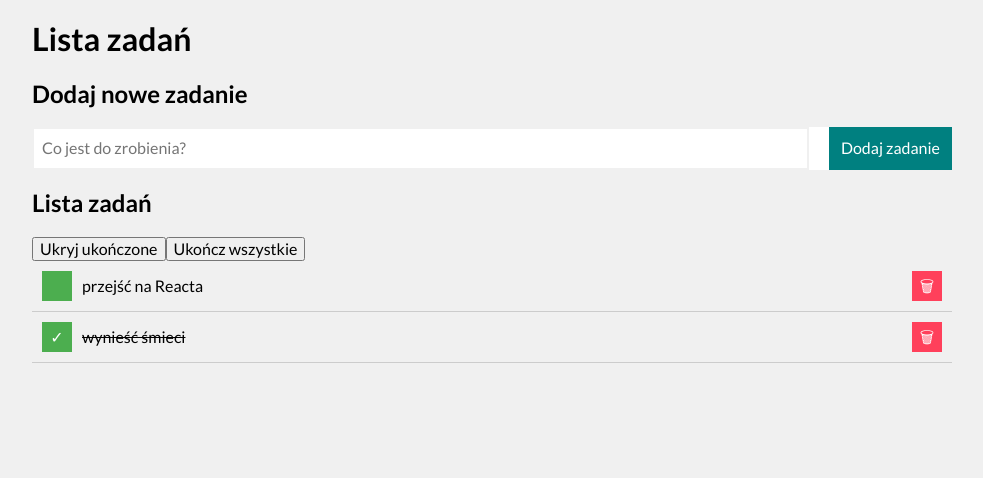
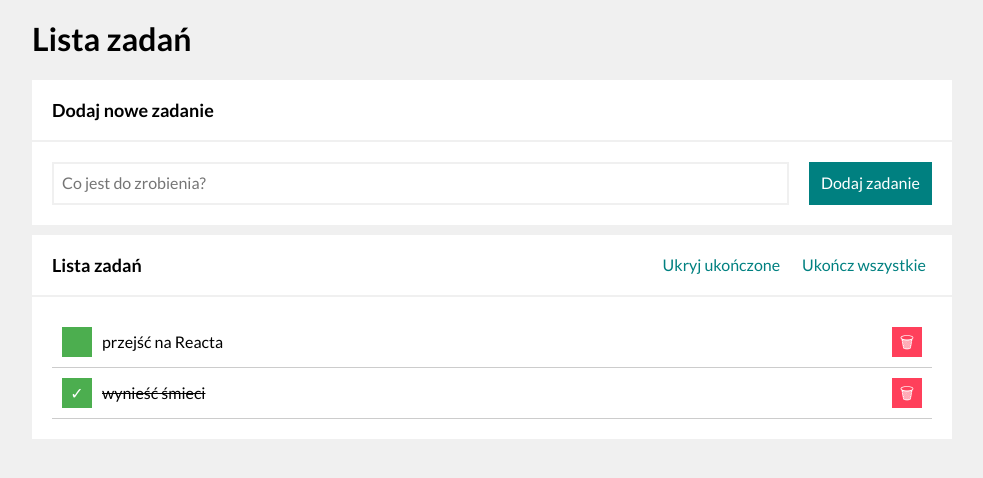
Before and after one commit to przema/todos-list-react, a React (Create React App) app: page / in a window 1280 px wide. Shown: the top 478 px of the page, without its empty margins (148-1131 px from the left). Built offline with nearby package versions, Linux system fonts and the light colour scheme.

Commit message:
destructuring props

```diff
--- a/src/Buttons/index.js
+++ b/src/Buttons/index.js
@@ -1,15 +1,15 @@
 import React from "react";
 import "./style.css";
 
-const Buttons = (props) => (
-    <div className="container__buttons">
-        {props.tasks.length > 0 && (
+const Buttons = ({ tasks, hideTasksDone }) => (
+    <div className="buttons">
+        {tasks.length > 0 && (
             <>
-                <button className="containerButtons__button">
-                    {props.hideTasksDone ? "Pokaż" : "Ukryj"} ukończone
+                <button className="buttons__button">
+                    {hideTasksDone ? "Pokaż" : "Ukryj"} ukończone
                 </button>
-                <button className="containerButtons__button"
-                    disabled={props.tasks.every(({ done }) => done)}>
+                <button className="buttons__button"
+                    disabled={tasks.every(({ done }) => done)}>
                     Ukończ wszystkie
                 </button>
             </>
--- a/src/List/index.js
+++ b/src/List/index.js
@@ -1,11 +1,11 @@
 import React from "react";
 import "./style.css";
 
-const List = (props) => (
+const List = ({ tasks, hideDoneTasks }) => (
     <ul className="list">
-        {props.tasks.map(task => (
+        {tasks.map(task => (
             <li
-                className={`list__item${task.done && props.hideDoneTasks ? " list__item--hidden" : ""}`}
+                className={`list__item${task.done && hideDoneTasks ? " list__item--hidden" : ""}`}
             >
                 <button className="list__button list__button--done">
                     {task.done ? "✓" : ""}
--- a/src/Section/index.js
+++ b/src/Section/index.js
@@ -2,14 +2,14 @@ import React from "react";
 import "./style.css";
 
 const Section = ({ title, body, extraHeaderContent }) => (
-    <section className="container">
-        <div className="container__header">
-            <h2 className="container__title">
+    <section className="section">
+        <div className="section__header">
+            <h2 className="section__title">
                 {title}
             </h2>
             {extraHeaderContent}
         </div>
-        <div className="container__body">
+        <div className="section__body">
             {body}
         </div>
     </section>
```
